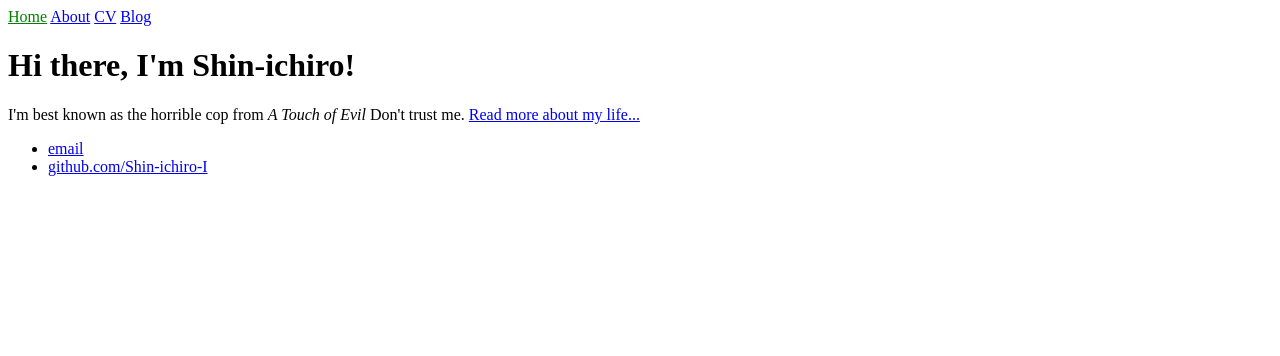
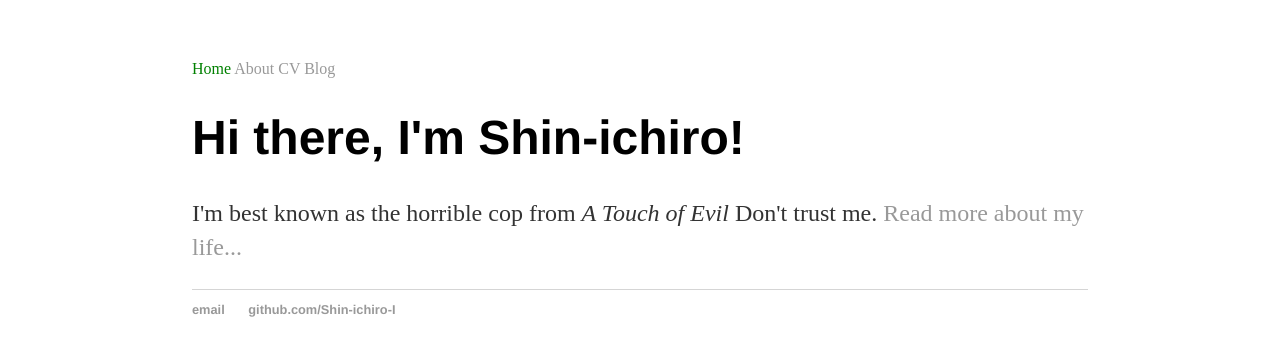
Before and after one commit to Shin-ichiro-I/Shin-ichiro-I.github.io, a Jekyll site: the page built from index.html, in a window 1280 px wide. Shown: the top 356 px of the page. Built offline with Jekyll 4.4.1, drawn with Linux system fonts in a browser that asks for light colours.

Commit message:
Update styles.scss

```diff
--- a/assets/css/styles.scss
+++ b/assets/css/styles.scss
@@ -1,3 +1,47 @@
 ---
 ---
 @import "main";
+/* styles.scss の既存の内容 */
+body {
+    margin: 60px auto;
+    width: 70%;
+}
+nav ul, footer ul {
+    font-family:'Helvetica', 'Arial', 'Sans-Serif';
+    padding: 0px;
+    list-style: none;
+    font-weight: bold;
+}
+nav ul li, footer ul li {
+    display: inline;
+    margin-right: 20px;
+}
+a {
+    text-decoration: none;
+    color: #999;
+}
+a:hover {
+    text-decoration: underline;
+}
+h1 {
+    font-size: 3em;
+    font-family:'Helvetica', 'Arial', 'Sans-Serif';
+}
+p {
+    font-size: 1.5em;
+    line-height: 1.4em;
+    color: #333;
+}
+footer {
+    border-top: 1px solid #d5d5d5;
+    font-size: .8em;
+}
+
+ul.posts {
+    margin: 20px auto 40px;
+    font-size: 1.5em;
+}
+
+ul.posts li {
+    list-style: none;
+}
```
